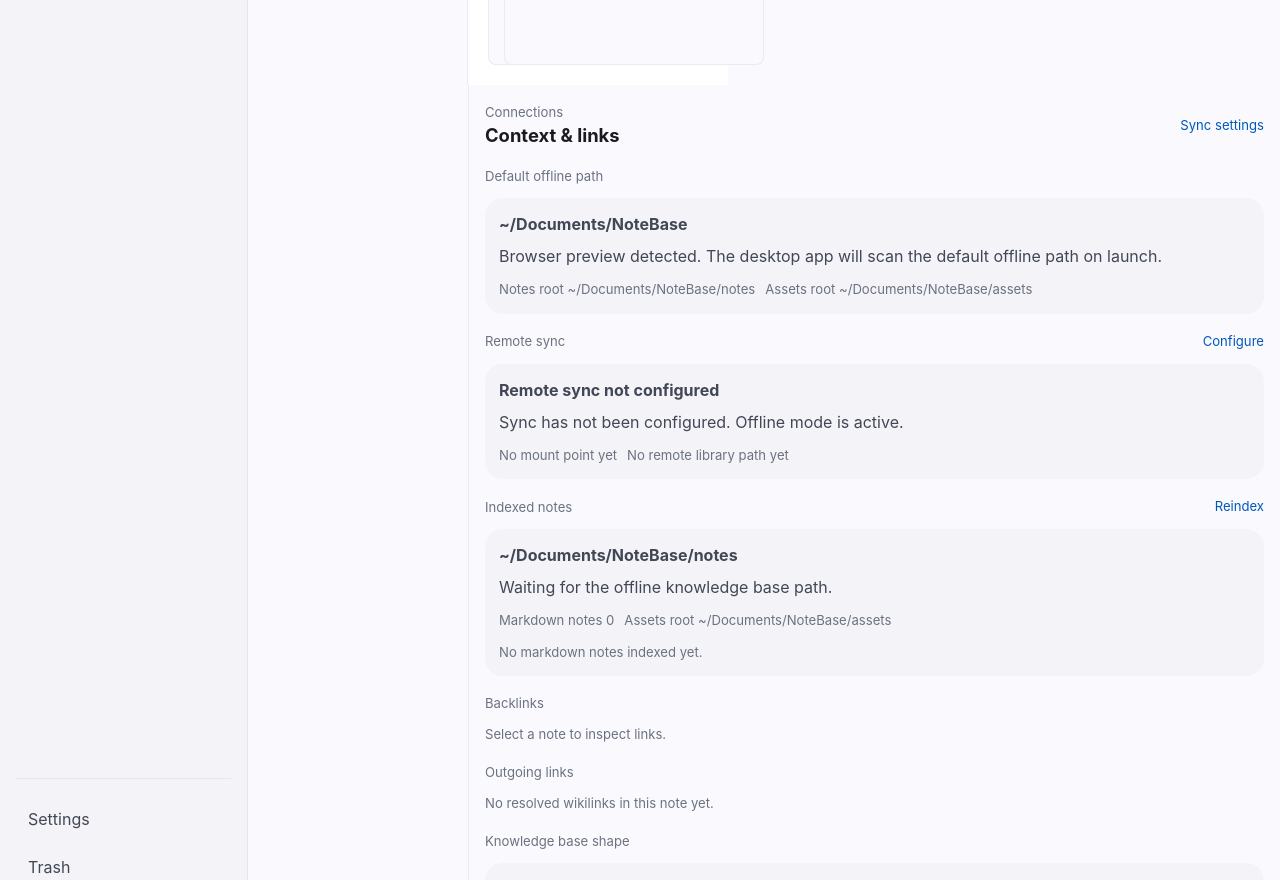
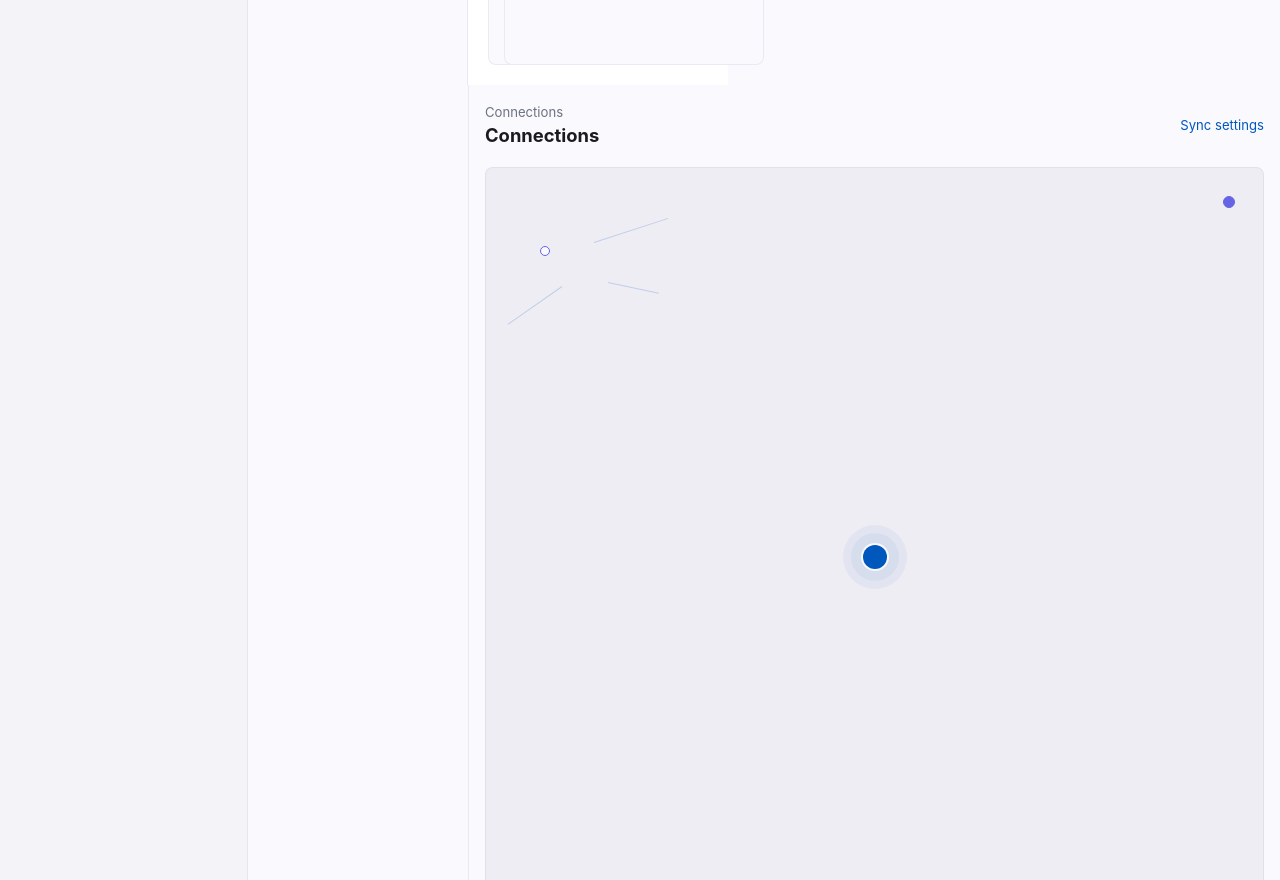
Before and after one commit to xiad980624/note_app, a React (Vite) app in the folder app/notebase/: page / in a window 1280 px wide. Shown: the part 1920-2800 px from the top of the page. Built offline with nearby package versions, Linux system fonts and the light colour scheme.

Commit message:
feat: refine notes and connections ui

```diff
--- a/app/notebase/src/App.css
+++ b/app/notebase/src/App.css
@@ -519,8 +519,20 @@
   gap: 10px;
 }
 
+.note-list-subheading {
+  display: flex;
+  align-items: center;
+  justify-content: space-between;
+  gap: 12px;
+  margin-top: 12px;
+  color: var(--ink-soft);
+  font-size: 0.72rem;
+}
+
 .note-card {
   width: 100%;
+  display: grid;
+  gap: 8px;
   padding: 14px;
   border-radius: 8px;
   background: transparent;
@@ -533,8 +545,41 @@
   border-color: rgba(0, 88, 188, 0.16);
 }
 
-.note-card p {
-  margin-top: 10px;
+.note-card-top strong {
+  font-size: 1rem;
+  font-weight: 650;
+}
+
+.note-card-summary {
+  margin: 0;
+  color: var(--ink);
+  font-size: 0.82rem;
+  line-height: 1.45;
+}
+
+.note-card-footer {
+  display: flex;
+  align-items: center;
+  justify-content: space-between;
+  gap: 10px;
+}
+
+.note-chip {
+  display: inline-flex;
+  align-items: center;
+  padding: 2px 6px;
+  border-radius: 4px;
+  background: rgba(0, 88, 188, 0.08);
+  color: #0058bc;
+  font-size: 0.64rem;
+  font-weight: 700;
+  letter-spacing: 0.04em;
+  text-transform: uppercase;
+}
+
+.note-time {
+  color: var(--ink-soft);
+  font-size: 0.7rem;
 }
 
 .empty-note-state {
@@ -1075,6 +1120,200 @@
   font-size: 0.82rem;
 }
 
+.connection-graph-card {
+  position: relative;
+  aspect-ratio: 1;
+  width: 100%;
+  overflow: hidden;
+  border-radius: 8px;
+  border: 1px solid rgba(193, 198, 215, 0.3);
+  background: #eeedf3;
+}
+
+.connection-graph-center,
+.connection-graph-node {
+  position: absolute;
+  border-radius: 999px;
+}
+
+.connection-graph-center {
+  inset: calc(50% - 24px);
+  width: 48px;
+  height: 48px;
+  background: rgba(0, 88, 188, 0.1);
+  box-shadow: 0 0 0 8px rgba(0, 88, 188, 0.05);
+}
+
+.connection-graph-center::after {
+  content: '';
+  position: absolute;
+  inset: 12px;
+  border-radius: 999px;
+  background: #0058bc;
+  box-shadow: 0 0 0 2px #faf9fe;
+}
+
+.connection-graph-node {
+  background: #fff;
+  border: 1px solid rgba(193, 198, 215, 0.55);
+}
+
+.connection-graph-node.node-a {
+  top: 28px;
+  right: 28px;
+  width: 12px;
+  height: 12px;
+  background: #6664e4;
+  border-color: #6664e4;
+}
+
+.connection-graph-node.node-b {
+  bottom: 44px;
+  left: 36px;
+  width: 16px;
+  height: 16px;
+  background: #c64f00;
+  border-color: #c64f00;
+}
+
+.connection-graph-node.node-c {
+  bottom: 28px;
+  right: 42px;
+  width: 8px;
+  height: 8px;
+  background: #adc6ff;
+  border-color: #adc6ff;
+}
+
+.connection-graph-node.node-d {
+  top: 78px;
+  left: 54px;
+  width: 10px;
+  height: 10px;
+  background: #faf9fe;
+  border-color: #6664e4;
+}
+
+.connection-graph-line {
+  position: absolute;
+  height: 1px;
+  background: rgba(0, 88, 188, 0.2);
+  transform-origin: left center;
+}
+
+.connection-graph-line.line-a {
+  top: 74px;
+  left: 108px;
+  width: 78px;
+  transform: rotate(-18deg);
+}
+
+.connection-graph-line.line-b {
+  top: 118px;
+  left: 76px;
+  width: 66px;
+  transform: rotate(145deg);
+}
+
+.connection-graph-line.line-c {
+  top: 114px;
+  left: 122px;
+  width: 52px;
+  transform: rotate(12deg);
+}
+
+.connection-graph-label {
+  position: absolute;
+  right: 8px;
+  bottom: 8px;
+  padding: 3px 5px;
+  border-radius: 2px;
+  border: 1px solid rgba(193, 198, 215, 0.3);
+  background: rgba(250, 249, 254, 0.92);
+  color: var(--ink-soft);
+  font-size: 0.62rem;
+}
+
+.connection-card-list {
+  display: grid;
+  gap: 8px;
+}
+
+.connection-card {
+  width: 100%;
+  display: grid;
+  gap: 4px;
+  padding: 10px;
+  border: 1px solid rgba(193, 198, 215, 0.2);
+  border-radius: 8px;
+  background: #faf9fe;
+  text-align: left;
+  font: inherit;
+}
+
+.connection-card strong {
+  color: var(--ink-strong);
+  font-size: 0.88rem;
+  font-weight: 550;
+}
+
+.connection-card span {
+  color: var(--ink-soft);
+  font-size: 0.72rem;
+  line-height: 1.35;
+}
+
+.related-tag-list {
+  display: flex;
+  flex-wrap: wrap;
+  gap: 8px;
+}
+
+.related-tag-chip {
+  display: inline-flex;
+  align-items: center;
+  padding: 5px 9px;
+  border-radius: 8px;
+  background: #e9e7ed;
+  border: 1px solid rgba(193, 198, 215, 0.1);
+  color: var(--ink-strong);
+  font-size: 0.7rem;
+  font-weight: 500;
+}
+
+.sync-summary-card {
+  padding: 14px;
+  border-radius: 8px;
+  background: #f4f3f8;
+}
+
+.sync-summary-card strong {
+  display: block;
+  color: var(--ink-strong);
+  margin-top: 8px;
+}
+
+.sync-summary-card p {
+  margin: 6px 0 0;
+  color: var(--ink-soft);
+  font-size: 0.78rem;
+  line-height: 1.45;
+}
+
+.sync-summary-card-warning {
+  background: rgba(255, 247, 235, 0.92);
+}
+
+.sync-summary-card-active,
+.sync-summary-card-busy {
+  background: rgba(214, 232, 255, 0.5);
+}
+
+.sync-conflict-list.compact {
+  margin-top: 12px;
+  padding: 10px;
+}
+
 .empty-directory-state {
   margin-top: 12px;
   color: var(--ink-soft);
--- a/app/notebase/src/App.tsx
+++ b/app/notebase/src/App.tsx
@@ -2223,6 +2223,7 @@ function App() {
     ).length,
   }))
   const activeCommandPaletteItem = commandPaletteItems[commandPaletteIndex] ?? null
+  const selectedNoteTags = selectedNote?.tags.slice(0, 6) ?? []
 
   return (
     <div className="app-shell">
@@ -2383,6 +2384,10 @@ function App() {
               Refresh
             </button>
           </div>
+          <div className="note-list-subheading">
+            <span>{knowledgeBaseIndex.notes.length} indexed notes</span>
+            <span>Offline-first local library</span>
+          </div>
 
           <div className="note-list">
             {knowledgeBaseIndex.notes.length > 0 ? (
@@ -2395,9 +2400,14 @@ function App() {
                 >
                   <div className="note-card-top">
                     <strong>{note.title}</strong>
-                    <span>{formatRelativeDate(note.updatedAtMs)}</span>
-                  </div>
-                  <p>{note.summary}</p>
+                  </div>
+                  <p className="note-card-summary">{note.summary || 'No summary yet.'}</p>
+                  <div className="note-card-footer">
+                    <span className="note-chip">
+                      {note.tags[0] ?? note.folder.toUpperCase()}
+                    </span>
+                    <span className="note-time">{formatRelativeDate(note.updatedAtMs)}</span>
+                  </div>
                 </button>
               ))
             ) : (
@@ -2807,7 +2817,7 @@ function App() {
           <div className="panel-heading">
             <div>
               <p className="section-label">Connections</p>
-              <h2>Context & links</h2>
+              <h2>{selectedNote ? 'Note context' : 'Connections'}</h2>
             </div>
             <button type="button" className="ghost-action" onClick={() => setSyncPanelOpen(true)}>
               Sync settings
@@ -2815,133 +2825,32 @@ function App() {
           </div>
 
           <section className="inspector-section">
-            <p className="section-label">Default offline path</p>
-            <div className="kb-directory-card">
-              <strong>{localRootPath}</strong>
-              <p>{localLibraryMessage}</p>
-              <div className="directory-stats">
-                <span>Notes root {knowledgeBaseIndex.notesRoot}</span>
-                <span>Assets root {knowledgeBaseIndex.assetsRoot}</span>
-              </div>
-            </div>
-          </section>
-
-          <section className="inspector-section">
-            <div className="section-heading">
-              <p className="section-label">Remote sync</p>
-              <button
-                type="button"
-                className="ghost-action"
-                onClick={() => {
-                  if (syncConfig) {
-                    setDraftSyncConfig(syncConfig)
-                  }
-                  setSyncPanelOpen(true)
-                }}
-              >
-                {syncConfig ? 'Manage' : 'Configure'}
-              </button>
-            </div>
-            <div className="kb-directory-card">
-              <strong>{syncConfig ? syncConfig.profileName : 'Remote sync not configured'}</strong>
-              <p>{syncStatus.message}</p>
-              <div className="directory-stats">
-                <span>{syncStatus.mountPoint || 'No mount point yet'}</span>
-                <span>{syncStatus.remoteRootPath || 'No remote library path yet'}</span>
-              </div>
-              {syncStatus.localSnapshot ? (
-                <div className="sync-snapshot-grid">
-                  <div className="sync-snapshot-card">
-                    <strong>Local</strong>
-                    <span>{syncStatus.localSnapshot.noteCount} notes</span>
-                    <span>{syncStatus.localSnapshot.assetFileCount} assets</span>
-                  </div>
-                  <div className="sync-snapshot-card">
-                    <strong>Remote</strong>
-                    <span>{syncStatus.remoteSnapshot?.noteCount ?? 0} notes</span>
-                    <span>{syncStatus.remoteSnapshot?.assetFileCount ?? 0} assets</span>
-                  </div>
-                </div>
-              ) : null}
-              {syncStatus.conflicts.length > 0 ? (
-                <div className="sync-conflict-list">
-                  <strong>Conflicts</strong>
-                  {syncStatus.conflicts.slice(0, 6).map((path) => (
-                    <div key={path} className="sync-conflict-item">
-                      <span>{path}</span>
-                      <div className="sync-conflict-actions">
-                        <button
-                          type="button"
-                          className="ghost-action"
-                          onClick={() => void handleResolveConflict(path, 'keep_local')}
-                        >
-                          Keep local
-                        </button>
-                        <button
-                          type="button"
-                          className="ghost-action"
-                          onClick={() => void handleResolveConflict(path, 'keep_remote')}
-                        >
-                          Keep remote
-                        </button>
-                      </div>
-                    </div>
-                  ))}
-                </div>
-              ) : null}
-            </div>
-          </section>
-
-          <section className="inspector-section">
-            <div className="section-heading">
-              <p className="section-label">Indexed notes</p>
-              <button
-                type="button"
-                className="ghost-action"
-                onClick={() => void refreshLocalWorkspace(localRootPath)}
-              >
-                Reindex
-              </button>
-            </div>
-            <div className="kb-directory-card">
-              <strong>{knowledgeBaseIndex.notesRoot}</strong>
-              <p>{knowledgeBaseIndex.message}</p>
-              <div className="directory-stats">
-                <span>Markdown notes {knowledgeBaseIndex.notes.length}</span>
-                <span>Assets root {knowledgeBaseIndex.assetsRoot}</span>
-              </div>
-              <div className="stack-list compact">
-                {knowledgeBaseIndex.notes.length > 0 ? (
-                  knowledgeBaseIndex.notes.slice(0, 6).map((note) => (
-                    <button
-                      key={note.id}
-                      type="button"
-                      className="stack-item subtle"
-                      onClick={() => handleSelectNote(note.id)}
-                    >
-                      {note.relativePath}
-                    </button>
-                  ))
-                ) : (
-                  <div className="empty-directory-state">No markdown notes indexed yet.</div>
-                )}
-              </div>
+            <div className="connection-graph-card">
+              <div className="connection-graph-center" />
+              <div className="connection-graph-node node-a" />
+              <div className="connection-graph-node node-b" />
+              <div className="connection-graph-node node-c" />
+              <div className="connection-graph-node node-d" />
+              <div className="connection-graph-line line-a" />
+              <div className="connection-graph-line line-b" />
+              <div className="connection-graph-line line-c" />
+              <span className="connection-graph-label">Interactive Graph</span>
             </div>
           </section>
 
           <section className="inspector-section">
             <p className="section-label">Backlinks</p>
-            <div className="stack-list">
+            <div className="connection-card-list">
               {noteConnections.backlinks.length > 0 ? (
                 noteConnections.backlinks.map((item) => (
                   <button
                     key={item.noteId}
                     type="button"
-                    className="stack-item subtle"
+                    className="connection-card"
                     onClick={() => handleSelectNote(item.noteId)}
                   >
-                    <span>{item.title}</span>
-                    <strong>{item.relativePath}</strong>
+                    <strong>{item.title}</strong>
+                    <span>{item.relativePath}</span>
                   </button>
                 ))
               ) : (
@@ -2952,17 +2861,17 @@ function App() {
 
           <section className="inspector-section">
             <p className="section-label">Outgoing links</p>
-            <div className="stack-list">
+            <div className="connection-card-list">
               {noteConnections.outgoingLinks.length > 0 ? (
                 noteConnections.outgoingLinks.map((item) => (
                   <button
                     key={item.noteId}
                     type="button"
-                    className="stack-item subtle"
+                    className="connection-card"
                     onClick={() => handleSelectNote(item.noteId)}
                   >
-                    <span>{item.title}</span>
-                    <strong>{item.relativePath}</strong>
+                    <strong>{item.title}</strong>
+                    <span>{item.relativePath}</span>
                   </button>
                 ))
               ) : (
@@ -2980,10 +2889,69 @@ function App() {
           </section>
 
           <section className="inspector-section">
-            <p className="section-label">Knowledge base shape</p>
-            <div className="kb-card">
-              <strong>Stage 2</strong>
-              <p>Offline-first notes with an optional remote sync target and a first-pass sync flow.</p>
+            <p className="section-label">Related tags</p>
+            {selectedNoteTags.length > 0 ? (
+              <div className="related-tag-list">
+                {selectedNoteTags.map((tag) => (
+                  <span key={tag} className="related-tag-chip">
+                    {tag}
+                  </span>
+                ))}
+              </div>
+            ) : (
+              <div className="empty-directory-state">No tags on this note yet.</div>
+            )}
+          </section>
+
+          <section className="inspector-section">
+            <div className={`sync-summary-card sync-summary-card-${syncButtonTone}`}>
+              <div className="section-heading">
+                <p className="section-label">Remote sync</p>
+                <button
+                  type="button"
+                  className="ghost-action"
+                  onClick={() => {
+                    if (syncConfig) {
+                      setDraftSyncConfig(syncConfig)
+                    }
+                    setSyncPanelOpen(true)
+                  }}
+                >
+                  {syncConfig ? 'Manage' : 'Configure'}
+                </button>
+              </div>
+              <strong>{syncConfig ? syncConfig.profileName : 'Remote sync not configured'}</strong>
+              <p>{syncStatus.message}</p>
+              <div className="directory-stats">
+                <span>{syncStatus.localSnapshot?.noteCount ?? knowledgeBaseIndex.notes.length} local notes</span>
+                <span>{syncStatus.remoteSnapshot?.noteCount ?? 0} remote notes</span>
+              </div>
+              {syncStatus.conflicts.length > 0 ? (
+                <div className="sync-conflict-list compact">
+                  <strong>Conflicts</strong>
+                  {syncStatus.conflicts.slice(0, 3).map((path) => (
+                    <div key={path} className="sync-conflict-item">
+                      <span>{path}</span>
+                      <div className="sync-conflict-actions">
+                        <button
+                          type="button"
+                          className="ghost-action"
+                          onClick={() => void handleResolveConflict(path, 'keep_local')}
+                        >
+                          Keep local
+                        </button>
+                        <button
+                          type="button"
+                          className="ghost-action"
+                          onClick={() => void handleResolveConflict(path, 'keep_remote')}
+                        >
+                          Keep remote
+                        </button>
+                      </div>
+                    </div>
+                  ))}
+                </div>
+              ) : null}
             </div>
           </section>
         </aside>
```
Also changed, not shown: 1 other file (tests, documents, lock files or other folders). Lines whose indentation alone changed are shown as unchanged.
